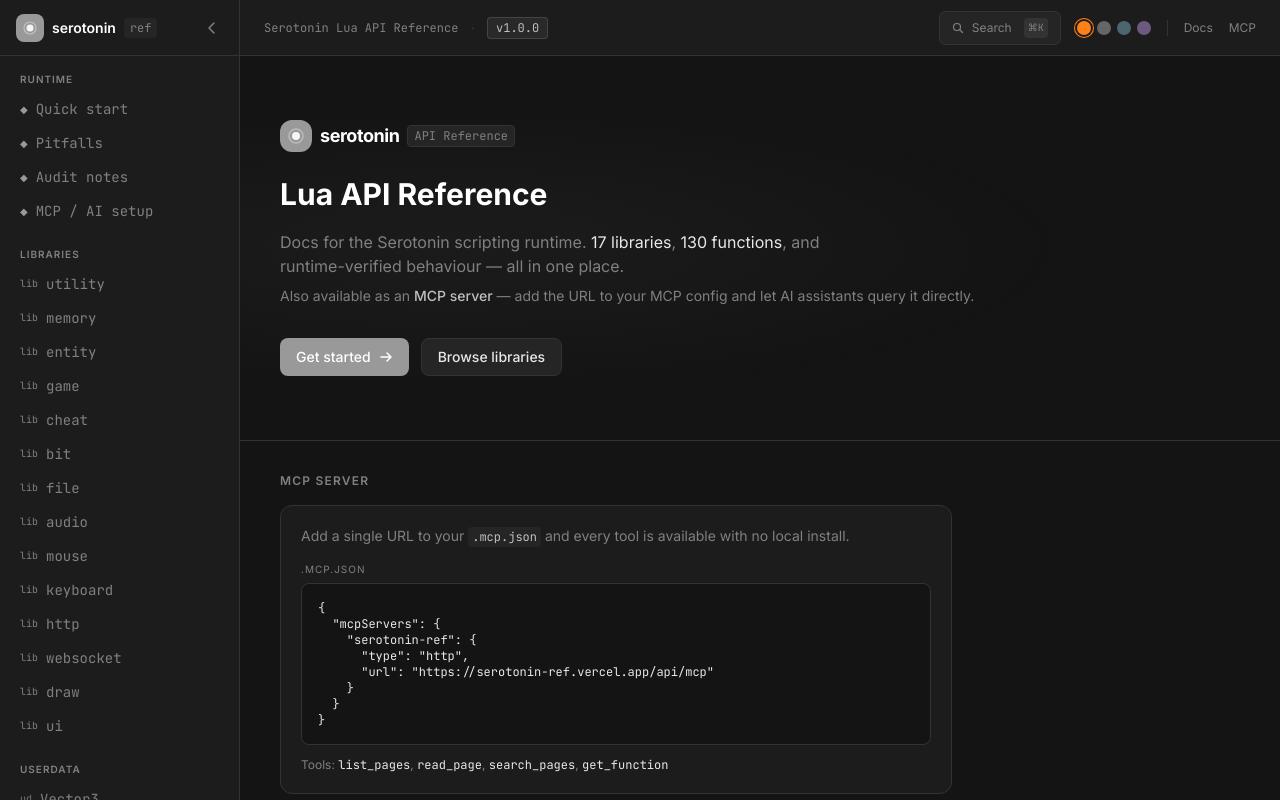
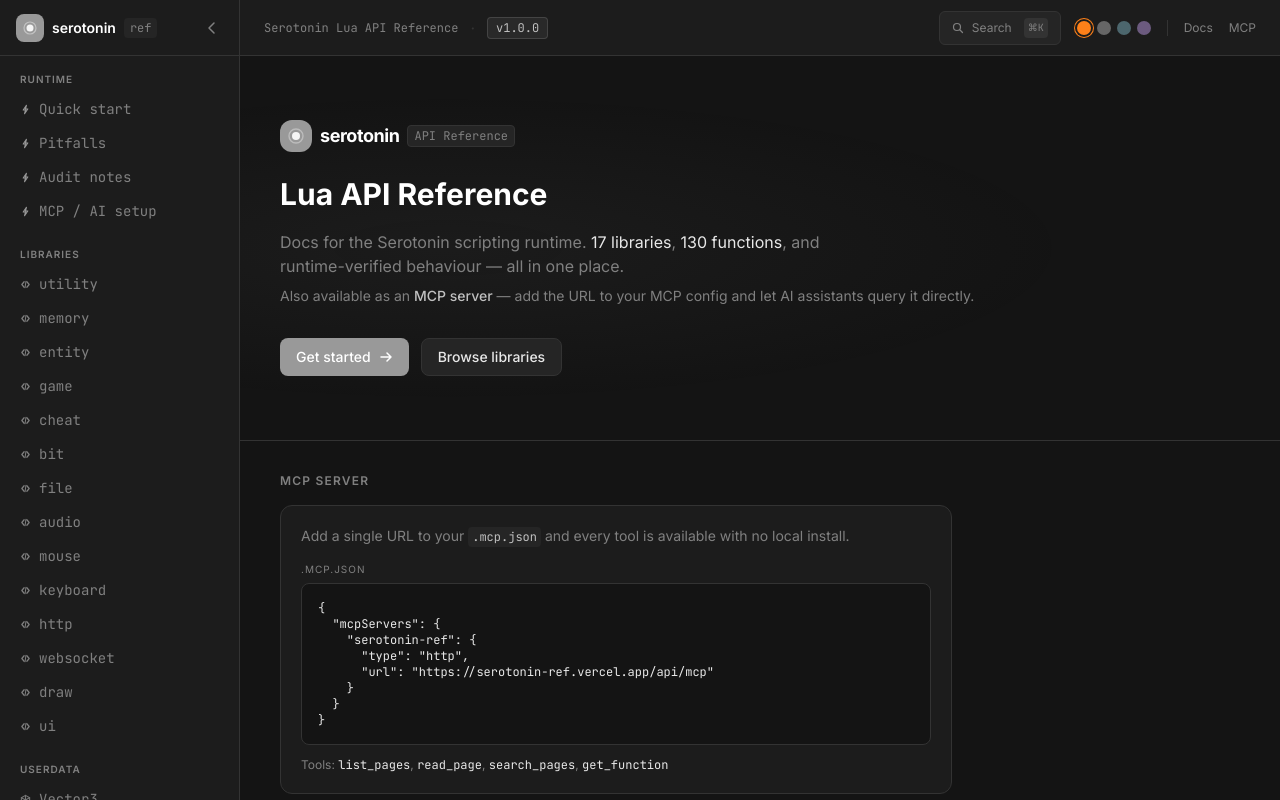
Before and after one commit to mixercodes/serotonin-ref, a Next.js app: page / in a window 1280 px wide. Built offline with nearby package versions, Linux system fonts and the light colour scheme.

Commit message:
Sidebar: SVG section icons, fix collapsed state leaking to mobile

```diff
--- a/src/components/Sidebar.tsx
+++ b/src/components/Sidebar.tsx
@@ -30,6 +30,41 @@
   );
 }
 
+function SectionIcon({ section, size = 11 }: { section: PageSection; size?: number }) {
+  if (section === "foundation") return (
+    // Lightning bolt — runtime execution
+    <svg width={size} height={size} viewBox="0 0 12 12" fill="none" aria-hidden="true">
+      <path d="M7 1.5L3.5 6.5H6L5 10.5L8.5 5.5H6L7 1.5Z"
+            stroke="currentColor" strokeWidth="1.2" strokeLinejoin="round"
+            fill="currentColor" fillOpacity="0.15" />
+    </svg>
+  );
+  if (section === "library") return (
+    // </> code brackets — API library
+    <svg width={size} height={size} viewBox="0 0 12 12" fill="none" aria-hidden="true">
+      <path d="M4.5 3L2 6l2.5 3M7.5 3L10 6l-2.5 3"
+            stroke="currentColor" strokeWidth="1.3" strokeLinecap="round" strokeLinejoin="round" />
+      <path d="M6.5 2.5l-1 7" stroke="currentColor" strokeWidth="1.1" strokeLinecap="round" />
+    </svg>
+  );
+  if (section === "userdata") return (
+    // Cube — data object / userdata type
+    <svg width={size} height={size} viewBox="0 0 12 12" fill="none" aria-hidden="true">
+      <path d="M6 1.5L10.5 4v4L6 10.5L1.5 8V4L6 1.5z"
+            stroke="currentColor" strokeWidth="1.2" strokeLinejoin="round" />
+      <path d="M6 1.5v9M1.5 4l4.5 2.5 4.5-2.5"
+            stroke="currentColor" strokeWidth="1.2" strokeLinecap="round" />
+    </svg>
+  );
+  return (
+    // Wrench — tool
+    <svg width={size} height={size} viewBox="0 0 12 12" fill="none" aria-hidden="true">
+      <circle cx="8" cy="3.5" r="2" stroke="currentColor" strokeWidth="1.2" />
+      <path d="M6.6 5L3 9.5" stroke="currentColor" strokeWidth="1.8" strokeLinecap="round" />
+    </svg>
+  );
+}
+
 export default function Sidebar() {
   const pathname = usePathname();
   const bySection = pagesBySection();
@@ -37,30 +72,33 @@
   const [collapsed, setCollapsed] = useState(false);
   const [mobileOpen, setMobileOpen] = useState(false);
 
-  // Close mobile overlay when viewport grows past mobile breakpoint
   useEffect(() => {
     const onResize = () => {
-      if (window.innerWidth >= 768) setMobileOpen(false);
+      if (window.innerWidth >= 768) {
+        setMobileOpen(false);
+      } else {
+        // Collapsed state only makes sense on desktop — reset on mobile
+        setCollapsed(false);
+      }
     };
+    // Run once on mount so a page-load on mobile starts uncollapsed
+    if (window.innerWidth < 768) setCollapsed(false);
     window.addEventListener("resize", onResize);
     return () => window.removeEventListener("resize", onResize);
   }, []);
 
-  // Listen for hamburger toggle dispatched from TopNav
   useEffect(() => {
     const handler = () => setMobileOpen((o) => !o);
     window.addEventListener("serotonin:sidebar-toggle", handler);
     return () => window.removeEventListener("serotonin:sidebar-toggle", handler);
   }, []);
 
-  // Close mobile overlay on navigation
   useEffect(() => {
     setMobileOpen(false);
   }, [pathname]);
 
   return (
     <>
-      {/* Mobile backdrop */}
       {mobileOpen && (
         <div
           className="fixed inset-0 z-20 md:hidden"
@@ -73,12 +111,9 @@
         className={[
           "shrink-0 border-r border-bg-border bg-bg-surface flex-col overflow-hidden",
           "transition-[width] duration-200 ease-in-out",
-          // Mobile: fixed full-height overlay; desktop: in-flow
           "fixed inset-y-0 left-0 z-30 w-60",
           "md:relative md:z-auto",
-          // Desktop width: icon strip when collapsed, full when expanded
           collapsed ? "md:w-12" : "md:w-60",
-          // Visibility: hidden on mobile unless open; always visible on desktop
           mobileOpen ? "flex" : "hidden md:flex",
         ].join(" ")}
       >
@@ -87,10 +122,8 @@
           {collapsed ? (
             <div className="flex items-center justify-center w-full">
               <Link href="/" aria-label="Home">
-                <div
-                  className="w-7 h-7 rounded-lg flex items-center justify-center"
-                  style={{ background: "var(--accent)" }}
-                >
+                <div className="w-7 h-7 rounded-lg flex items-center justify-center"
+                     style={{ background: "var(--accent)" }}>
                   <svg width="14" height="14" viewBox="0 0 14 14" fill="none">
                     <circle cx="7" cy="7" r="3.5" fill="white" opacity="0.9" />
                     <circle cx="7" cy="7" r="6" stroke="white" strokeWidth="1.2" opacity="0.4" />
@@ -101,10 +134,8 @@
           ) : (
             <div className="flex items-center justify-between w-full px-2">
               <Link href="/" className="flex items-center gap-2 group">
-                <div
-                  className="w-7 h-7 rounded-lg flex items-center justify-center shrink-0"
-                  style={{ background: "var(--accent)" }}
-                >
+                <div className="w-7 h-7 rounded-lg flex items-center justify-center shrink-0"
+                     style={{ background: "var(--accent)" }}>
                   <svg width="14" height="14" viewBox="0 0 14 14" fill="none">
                     <circle cx="7" cy="7" r="3.5" fill="white" opacity="0.9" />
                     <circle cx="7" cy="7" r="6" stroke="white" strokeWidth="1.2" opacity="0.4" />
@@ -117,7 +148,6 @@
                   ref
                 </span>
               </Link>
-              {/* Collapse button — desktop only */}
               <button
                 onClick={() => setCollapsed(true)}
                 className="hidden md:flex p-1 rounded text-[--text-muted] hover:text-[--text] hover:bg-bg-elevated transition-colors shrink-0"
@@ -129,7 +159,6 @@
           )}
         </div>
 
-        {/* Expand button when collapsed — desktop only */}
         {collapsed && (
           <div className="hidden md:flex justify-center py-2 border-b border-bg-border">
             <button
@@ -171,26 +200,13 @@
                               : "text-[--text-muted] hover:text-[--text] hover:bg-bg-elevated",
                           ].join(" ")}
                         >
-                          {section === "library" && (
-                            <span className="text-[10px] font-mono shrink-0 text-[--text-muted]">
-                              lib
-                            </span>
-                          )}
-                          {section === "userdata" && (
-                            <span className="text-[10px] font-mono shrink-0 text-[--accent-2]">
-                              ud
-                            </span>
-                          )}
-                          {section === "tool" && (
-                            <span className="text-[10px] font-mono shrink-0 text-[--text-muted]">
-                              ⚙
-                            </span>
-                          )}
-                          {section === "foundation" && (
-                            <span className="text-[10px] shrink-0 text-[--accent]">
-                              ◆
-                            </span>
-                          )}
+                          <span className={`shrink-0 ${
+                            section === "foundation" ? "text-[--accent]" :
+                            section === "userdata"   ? "text-[--accent-2]" :
+                            "text-[--text-muted]"
+                          }`}>
+                            <SectionIcon section={section} size={collapsed ? 14 : 11} />
+                          </span>
                           {!collapsed && (
                             <span className="font-mono">{page.title}</span>
                           )}
```
